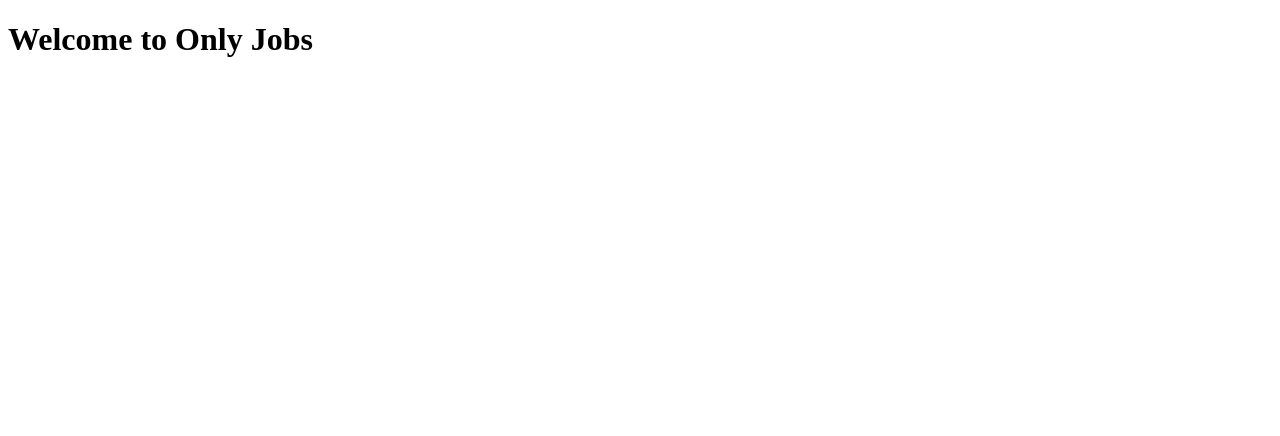
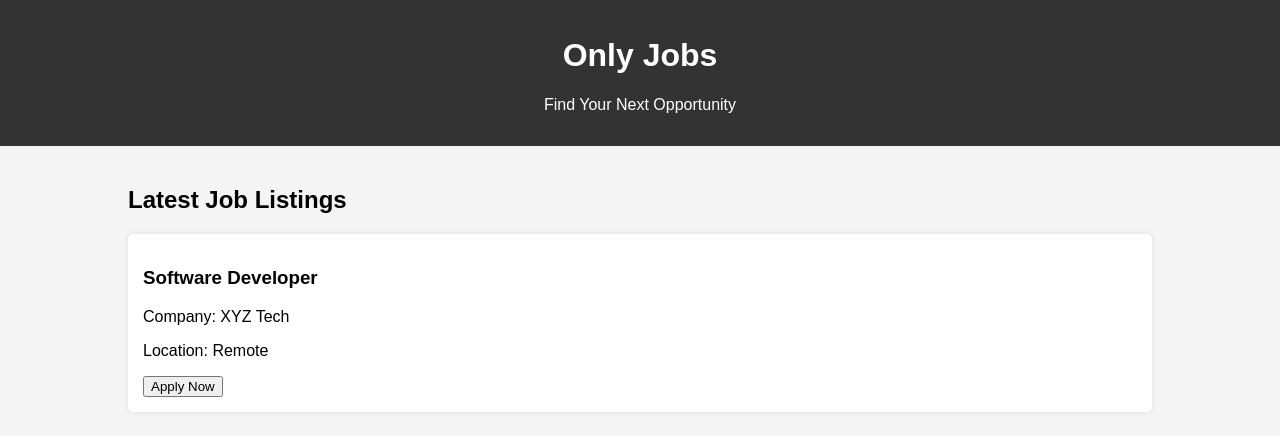
Before and after one commit to Saintdemonking/only-jobs, a plain HTML site: page index.html in a window 1280 px wide. Drawn offline with Linux system fonts and the light colour scheme.

Commit message:
Update index.html

```diff
--- a/index.html
+++ b/index.html
@@ -1,9 +1,25 @@
 <!DOCTYPE html>
-<html>
+<html lang="en">
 <head>
+    <meta charset="UTF-8">
+    <meta name="viewport" content="width=device-width, initial-scale=1.0">
     <title>Only Jobs</title>
+    <link rel="stylesheet" href="styles.css">
 </head>
 <body>
-    <h1>Welcome to Only Jobs</h1>
+    <header>
+        <h1>Only Jobs</h1>
+        <p>Find Your Next Opportunity</p>
+    </header>
+
+    <div class="container">
+        <h2>Latest Job Listings</h2>
+        <div class="job-listing">
+            <h3>Software Developer</h3>
+            <p>Company: XYZ Tech</p>
+            <p>Location: Remote</p>
+            <button>Apply Now</button>
+        </div>
+    </div>
 </body>
 </html>
```
